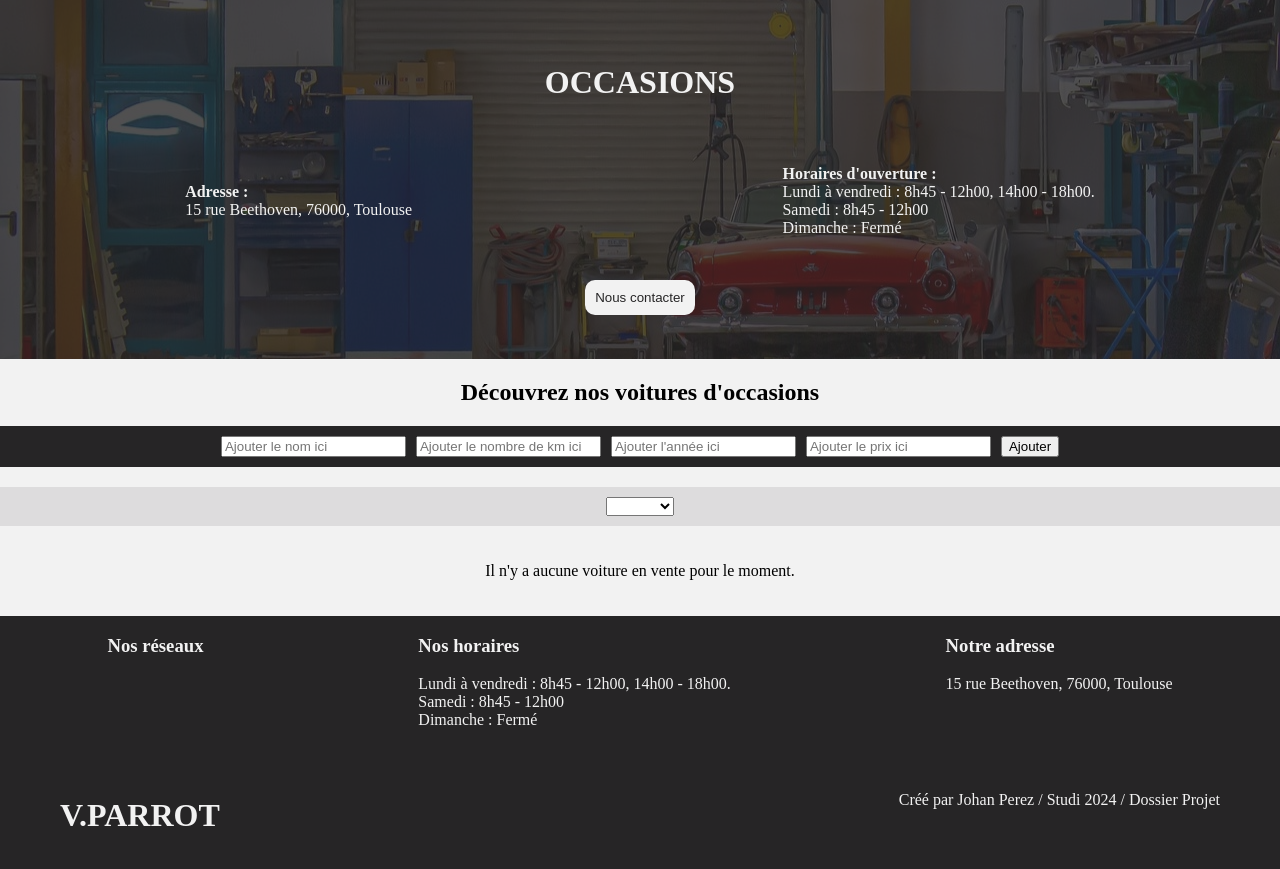
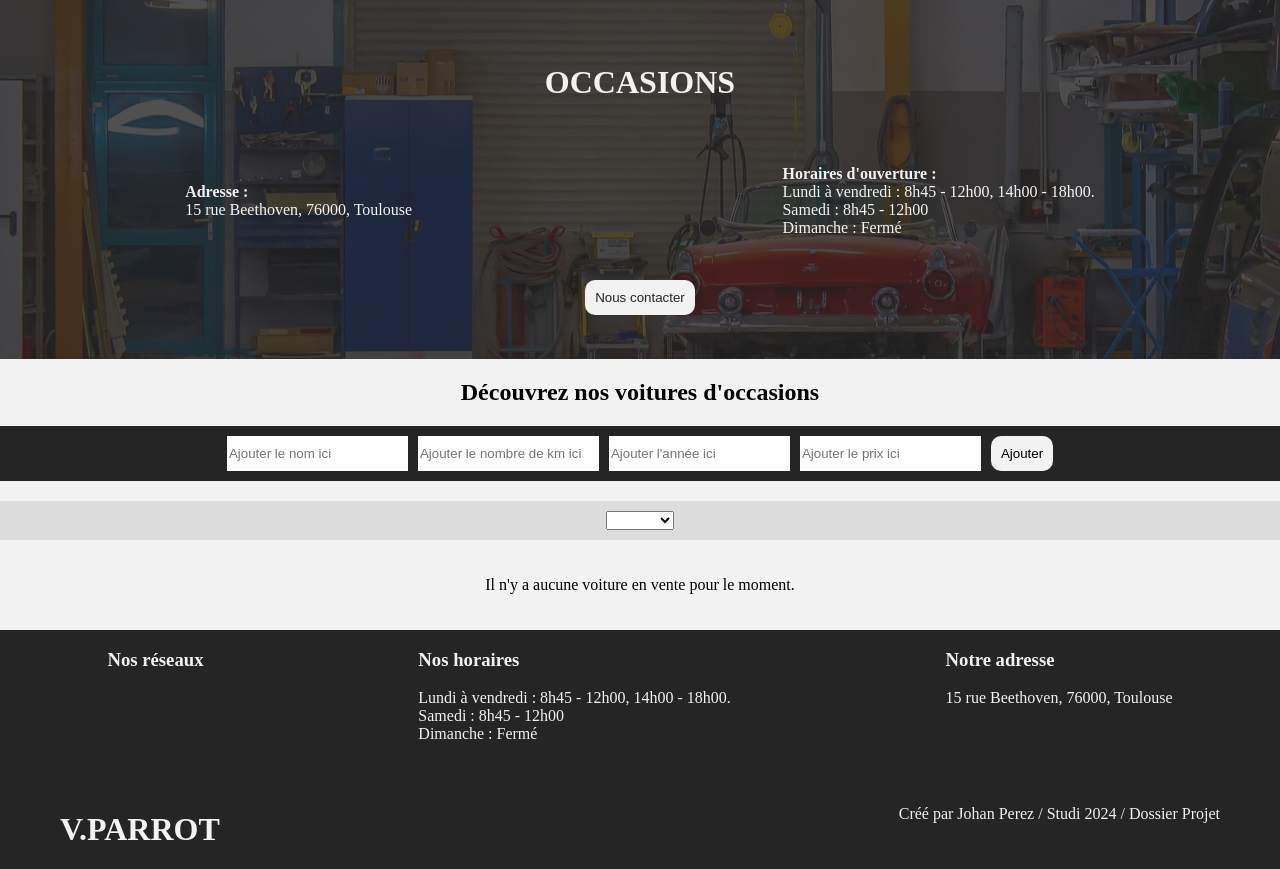
Before and after one commit to QiaoAn05/garage_vparrot, a Symfony app: template templates/second_hand/secondHand.html.twig in a window 1280 px wide. Shown: the part 81-950 px from the top of the page. Before the commit the page ends 907 px from the top, so only its background shows below. Run offline with Twig, Linux system fonts and the light colour scheme; the template is opened without the code that fills it, so the values that code supplies are empty; style sheets or scripts are compiled from the project's sources; some libraries are stand-ins or nearby versions.

Commit message:
add the update to the back + test and add some css to forms

```diff
--- a/assets/react/components/CarForm.jsx
+++ b/assets/react/components/CarForm.jsx
@@ -40,7 +40,7 @@ export default function CarForm({handleAdd}) {
     //affichage (render)
     return(
         <>
-            <form action="submit" onSubmit={handleSubmit}>
+            <form className="form-add" action="submit" onSubmit={handleSubmit}>
                 <input value={newCar} onChange={handleChangeName} type="text" placeholder='Ajouter le nom ici' required/>
                 <input  value={newKm} onChange={handleChangeKm} type="number" placeholder='Ajouter le nombre de km ici' required/>
                 <input value={newYear} onChange={handleChangeYear} type="number" placeholder="Ajouter l'année ici" required/>
--- a/assets/react/components/EditForm.jsx
+++ b/assets/react/components/EditForm.jsx
@@ -17,7 +17,7 @@ export default function EditForm({car, handleUpdate, handleCancel}) {
     //affichage (render)
     return(
         <>
-            <form action="submit" onSubmit={handleSubmit} >
+            <form className="form-edit" action="submit" onSubmit={handleSubmit} >
                 <input value={name} onChange={(e)=>{setName(e.target.value)}} type="text"/>
                 <input  value={km} onChange={(e)=>{setKm(e.target.value)}}  type="number" />
                 <input value={year} onChange={(e)=>{setYear(e.target.value)}} type="number" />
--- a/assets/react/pages/SecondHand.jsx
+++ b/assets/react/pages/SecondHand.jsx
@@ -35,6 +35,7 @@ export default function SecondHand() {
 
         //3. modifier le state avec le setter
         setCars(carsCopyUpdated);
+        setEditingCar(null);
 
         axios.delete(`/car/delete/${id}`)
             .then(response => {
@@ -53,7 +54,7 @@ export default function SecondHand() {
         carsCopy.push(carToAdd); // carsCopy.push({id: id, name: name});
         //3. modifier le state avec le setter
         setCars(carsCopy);
-        axios.post('/car/create', carToAdd)
+        axios.post('/car/createOrUpdate', carToAdd)
         .then(response => {
           console.log(response.data);
         //   window.location.reload();
@@ -71,6 +72,15 @@ export default function SecondHand() {
         //3. modifier le state avec le setter
         setCars(carsCopyUpdated);
         setEditingCar(null);
+
+        axios.post('/car/createOrUpdate', carToUpdate)
+        .then(response => {
+          console.log(response.data);
+        //   window.location.reload();
+        })
+        .catch(error => {
+          console.error(error);
+        });
     }
 
     // affichage (render)
@@ -101,7 +111,9 @@ export default function SecondHand() {
                 </div>
             </div>
             <h2>Découvrez nos voitures d'occasions</h2>
-            <CarForm handleAdd={handleAdd}/>
+            {!editingCar && (
+                <CarForm handleAdd={handleAdd}/>
+            )}
 
             {editingCar && (
                 <EditForm
--- a/assets/styles/secondHand.css
+++ b/assets/styles/secondHand.css
@@ -97,8 +97,6 @@ img {
 }
 
 form {
-    background-color: #262526;
-    /* width: 100%; */
     padding: 10px;
     display: flex;
     justify-content: center;
@@ -106,3 +104,24 @@ form {
     margin-top: 20px;
     margin-bottom: 20px;
 }
+
+form input {
+    border: none;
+}
+
+form button {
+    display: flex;
+    background-color: #F2F2F2;
+    border-radius: 10px;
+    padding: 10px;
+    border: none;
+    cursor: pointer;
+}
+
+.form-add {
+    background-color: #262526;
+}
+
+.form-edit {
+    background-color: #FFC107;
+}
--- a/src/Controller/SecondHandController.php
+++ b/src/Controller/SecondHandController.php
@@ -31,7 +31,7 @@ class SecondHandController extends AbstractController
         return new JsonResponse($jsonContent, Response::HTTP_OK, [], true);
     }
 
-    #[Route('/car/create', name: 'car_create', methods: ['POST'])]
+    #[Route('/car/createOrUpdate', name: 'car_create', methods: ['POST'])]
     public function createOrUpdate(EntityManagerInterface $em, Request $request): JsonResponse
     {
         // Récupérer les données de la requête JSON
```
